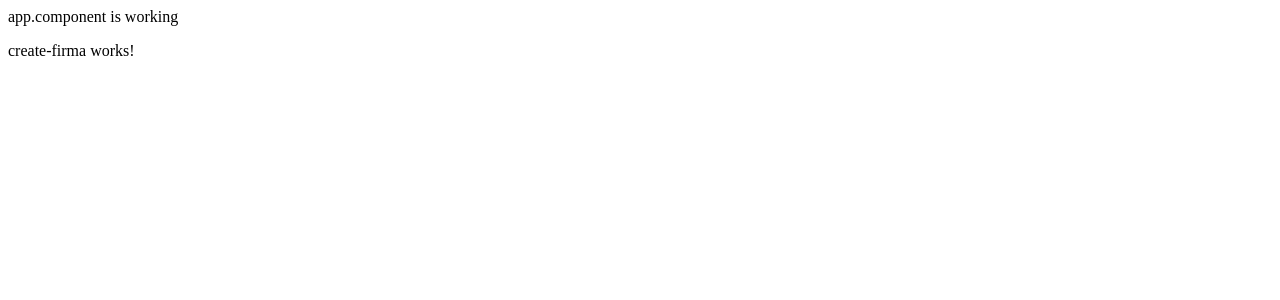
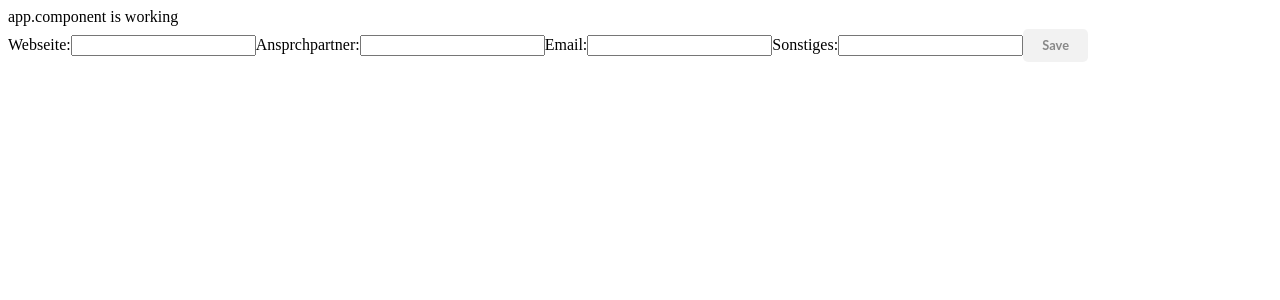
Before and after one commit to ErwinWechtl/bewerbungs_client, an Angular app: page /admin/create-firma in a window 1280 px wide. Shown: the top 300 px of the page. Built offline with nearby package versions, Linux system fonts and the light colour scheme.

Commit message:
create Firma mit template driven form

```diff
--- a/src/app/admin/admin.module.ts
+++ b/src/app/admin/admin.module.ts
@@ -7,6 +7,7 @@ import { FormFirmaComponent } from './form-firma/form-firma.component';
 import { EditFirmaComponent } from './edit-firma/edit-firma.component';
 import { CreateFirmaComponent } from './create-firma/create-firma.component';
 import { AdminRoutingModule } from './admin-routing.module';
+import { FormsModule } from '@angular/forms';
 
 
 
@@ -21,7 +22,8 @@ import { AdminRoutingModule } from './admin-routing.module';
   ],
   imports: [
     CommonModule,
-    AdminRoutingModule
+    AdminRoutingModule,
+    FormsModule
   ]
 })
 export class AdminModule { }
--- a/src/app/admin/create-firma/create-firma.component.html
+++ b/src/app/admin/create-firma/create-firma.component.html
@@ -1 +1,21 @@
-<p>create-firma works!</p>
+<form (ngSubmit)="submitForm(firma)" #form="ngForm">
+    <div *ngIf="firma.id!=''">
+        <label for="id">ID:</label>
+        <input name="id" id="id" [(ngModel)]="firma.id" readonly>
+    </div>
+
+    <label for="webseite">Webseite:</label>
+    <input name="webseite" id="webseite" [(ngModel)]="firma.webseite" required="">
+
+    <label for="ansprech_partner">Ansprchpartner:</label>
+    <input name="ansprech_partner" id="ansprech_partner" [(ngModel)]="firma.ansprech_partner">
+
+    <label for="email">Email:</label>
+    <input name="email" id="email" [(ngModel)]="firma.email">
+
+    <label for="sonstiges">Sonstiges:</label>
+    <input name="sonstiges" id="sonstiges" [(ngModel)]="firma.sonstiges">
+
+    <button type="submit" [disabled]="form.invalid">Save</button>
+
+</form>
--- a/src/app/admin/create-firma/create-firma.component.ts
+++ b/src/app/admin/create-firma/create-firma.component.ts
@@ -1,4 +1,7 @@
-import { Component } from '@angular/core';
+import { Component, EventEmitter, Output } from '@angular/core';
+import { Router } from '@angular/router';
+import { Firma } from 'src/app/shared/firma';
+import { FirmaService } from 'src/app/shared/firma.service';
 
 @Component({
   selector: 'we-create-firma',
@@ -7,4 +10,19 @@ import { Component } from '@angular/core';
 })
 export class CreateFirmaComponent {
 
+  firma: Firma = {
+    id: '',
+    webseite: ''
+  }
+
+  @Output() submitFirma = new EventEmitter<Firma>();
+
+  constructor(private firmaService: FirmaService, private router: Router) { }
+
+  submitForm(firma: Firma) {
+    this.firmaService.create(firma).subscribe(createdFirma => {
+      this.router.navigateByUrl("/bewerbung/list-firma");
+     });
+  }
+
 }
```
